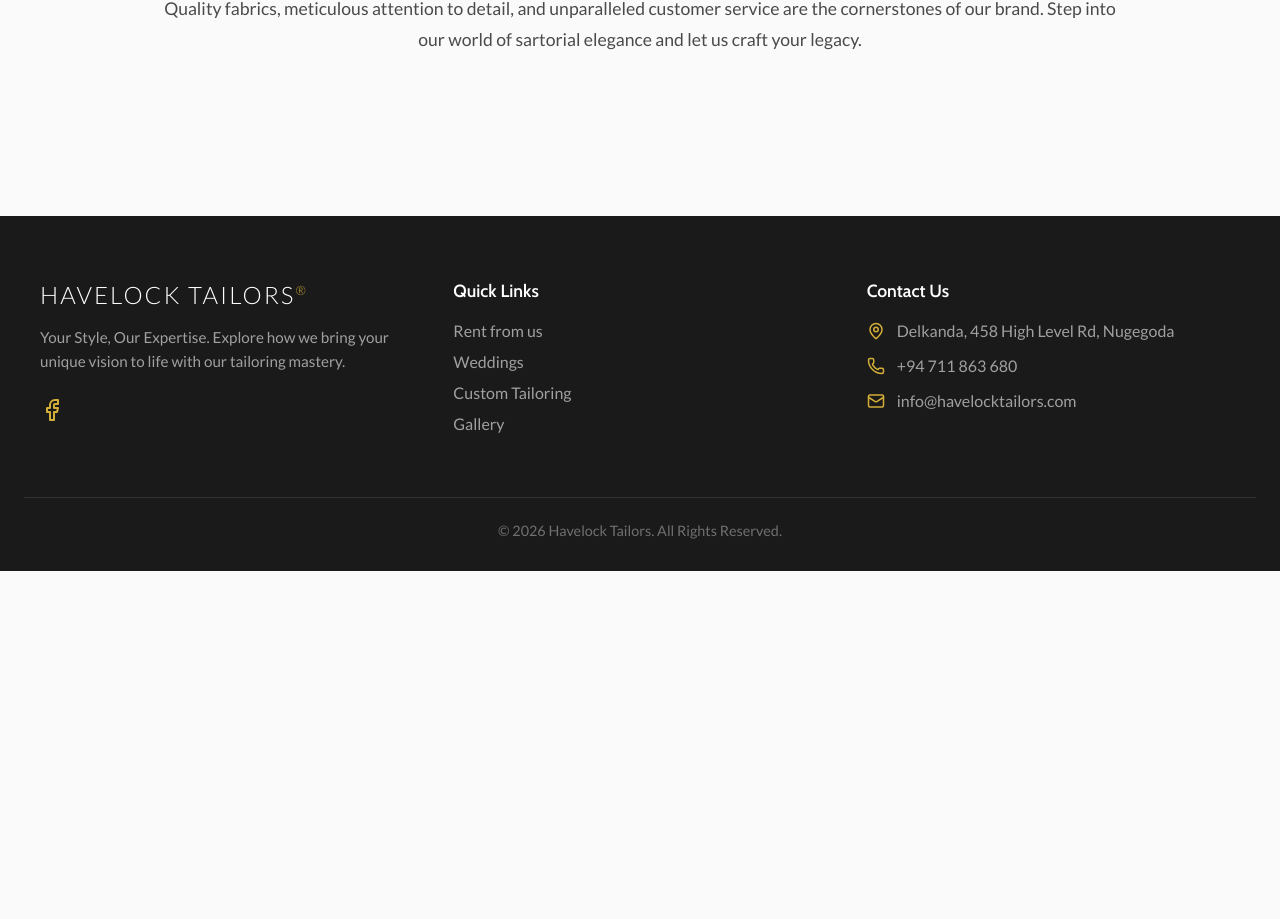
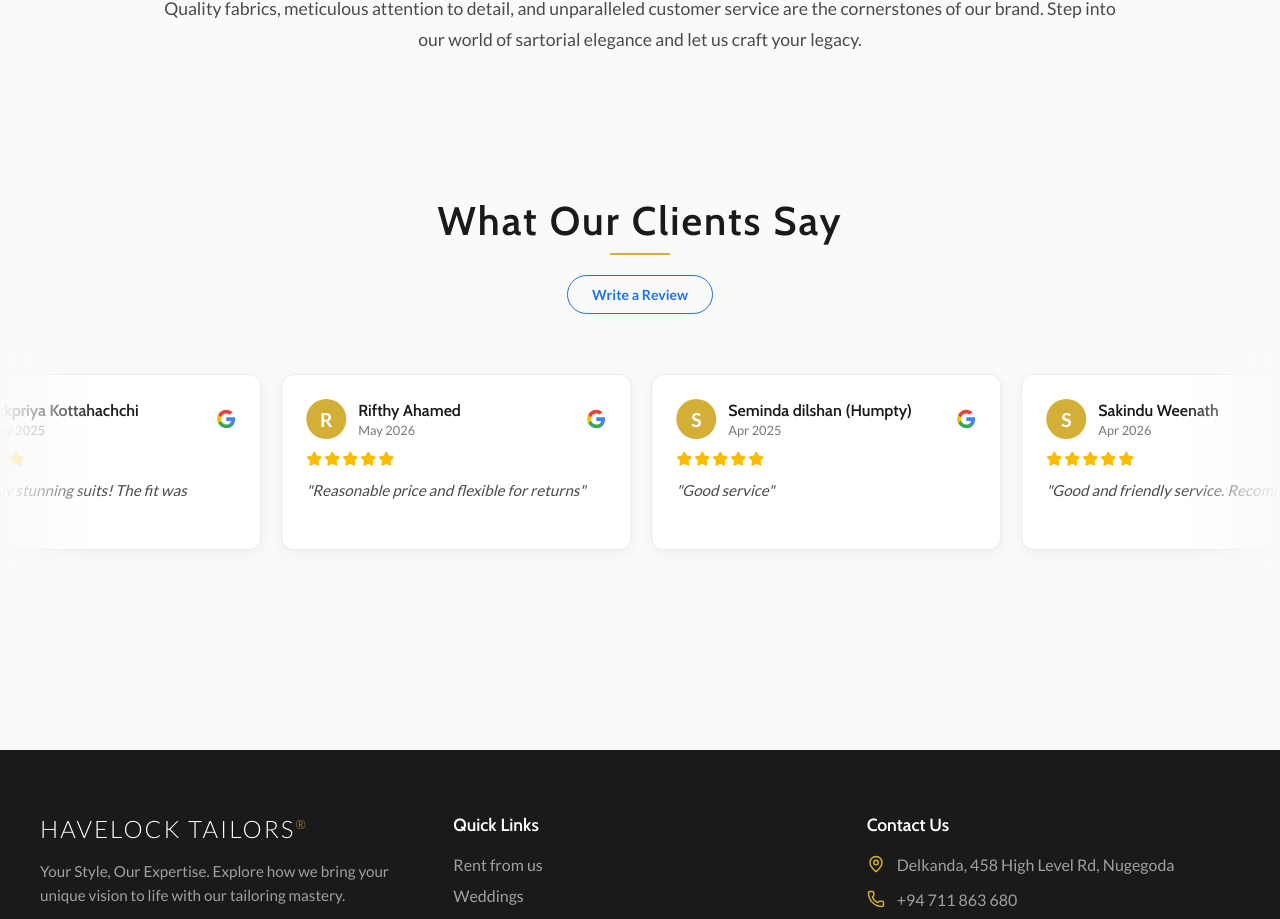
Before and after one commit to isu-craz/HAVELOCK-TAILORS, a Next.js app: page / in a window 1280 px wide. Shown: the part 3612-4531 px from the top of the page. Before the commit the page ends 4183 px from the top, so only its background shows below. Built offline with nearby package versions, Linux system fonts and the light colour scheme.

Commit message:
feat: add infinite scrolling Google Reviews component and update section spacing and developer documentation.

```diff
--- a/app/Home.module.css
+++ b/app/Home.module.css
@@ -184,7 +184,7 @@
 }
 
 .aboutUsSection {
-  scroll-margin-top: 200px;
+  scroll-margin-top: 80px;
   padding: 80px 24px;
   max-width: 1000px;
   margin: 0 auto;
--- a/app/page.js
+++ b/app/page.js
@@ -3,6 +3,7 @@
 import ContentSlider from "@/components/ContentSlider";
 import styles from "./Home.module.css";
 import Gallery from "@/components/Gallery";
+import GoogleReviews from "@/components/GoogleReviews";
 import Link from "next/link";
 
 export default function Home() {
@@ -65,6 +66,8 @@ export default function Home() {
           </p>
         </div>
       </section>
+
+      <GoogleReviews />
     </>
   );
 }
--- /dev/null
+++ b/components/GoogleReviews.jsx
@@ -0,0 +1,122 @@
+"use client";
+
+import { Star } from "lucide-react";
+import styles from "./GoogleReviews.module.css";
+
+// ============================================================================
+// EDIT YOUR REVIEWS HERE
+// You can add, remove, or modify these reviews.
+// Just make sure to keep the same format!
+// ============================================================================
+const REVIEWS = [
+  {
+    id: 1,
+    name: "Sithum Lahiru",
+    initial: "S",
+    text: "Super decent place to rent suits, trousers for your need. Highly recommended!",
+    date: "May 2024",
+    link: "https://maps.app.goo.gl/9zinkGLtnY2FrZdc6"
+  },
+  {
+    id: 2,
+    name: "Lakpriya Kottahachchi",
+    initial: "L",
+    text: "Absolutely stunning suits! The fit was perfect.",
+    date: "May 2025",
+    link: "https://maps.app.goo.gl/63VW8SnAfEBkfDig8"
+  },
+  {
+    id: 3,
+    name: "Rifthy Ahamed",
+    initial: "R",
+    text: "Reasonable price and flexible for returns",
+    date: "May 2026",
+    link: "https://maps.app.goo.gl/boGvodtPbPwPoETQ9"
+  },
+    {
+    id: 4,
+    name: "Seminda dilshan (Humpty)",
+    initial: "S",
+    text: "Good service",
+    date: "Apr 2025",
+    link: "https://maps.app.goo.gl/tGv4eHkezUiSgZL48"
+  },
+  {
+    id: 5,
+    name: "Sakindu Weenath",
+    initial: "S",
+    text: "Good and friendly service. Recommended",
+    date: "Apr 2026",
+    link: "https://maps.app.goo.gl/NBKBrfQ6RNhp6dSq5"
+  },
+  {
+    id: 5,
+    name: "Sakindu Weenath",
+    initial: "S",
+    text: "Good and friendly service. Recommended",
+    date: "Apr 2026",
+    link: "https://maps.app.goo.gl/NBKBrfQ6RNhp6dSq5"
+  }
+  // Note: Add at least 4-5 reviews to make the infinite scrolling loop look good!
+];
+
+export default function GoogleReviews() {
+  // We duplicate the reviews array to create a seamless infinite scrolling loop
+  const scrollItems = [...REVIEWS, ...REVIEWS];
+
+  return (
+    <section className={styles.reviewsSection}>
+      <div className={styles.header}>
+        <h2>What Our Clients Say</h2>
+        <a
+          href="https://g.page/r/CQ8mfmAQU8zIEBM/review"
+          target="_blank"
+          rel="noopener noreferrer"
+          className={styles.writeReviewBtn}
+        >
+          Write a Review
+        </a>
+      </div>
+
+      <div className={styles.marqueeContainer}>
+        <div className={styles.marqueeTrack}>
+          {scrollItems.map((review, index) => (
+            <div key={`${review.id}-${index}`} className={styles.reviewCard}>
+              <a
+                href={review.link || "#"}
+                target="_blank"
+                rel="noopener noreferrer"
+                className={styles.cardHeader}
+              >
+                <div className={styles.userInitial}>
+                  {review.initial}
+                </div>
+                <div className={styles.userInfo}>
+                  <h4>{review.name}</h4>
+                  <span className={styles.date}>{review.date}</span>
+                </div>
+                {/* Official Google G Logo SVG */}
+                <div className={styles.googleLogo}>
+                  <svg viewBox="0 0 24 24" width="20" height="20" xmlns="http://www.w3.org/2000/svg">
+                    <path d="M22.56 12.25c0-.78-.07-1.53-.2-2.25H12v4.26h5.92c-.26 1.37-1.04 2.53-2.21 3.31v2.77h3.57c2.08-1.92 3.28-4.74 3.28-8.09z" fill="#4285F4"/>
+                    <path d="M12 23c2.97 0 5.46-.98 7.28-2.66l-3.57-2.77c-.98.66-2.23 1.06-3.71 1.06-2.86 0-5.29-1.93-6.16-4.53H2.18v2.84C3.99 20.53 7.7 23 12 23z" fill="#34A853"/>
+                    <path d="M5.84 14.09c-.22-.66-.35-1.36-.35-2.09s.13-1.43.35-2.09V7.07H2.18C1.43 8.55 1 10.22 1 12s.43 3.45 1.18 4.93l2.85-2.22.81-.62z" fill="#FBBC05"/>
+                    <path d="M12 5.38c1.62 0 3.06.56 4.21 1.64l3.15-3.15C17.45 2.09 14.97 1 12 1 7.7 1 3.99 3.47 2.18 7.07l3.66 2.84c.87-2.6 3.3-4.53 6.16-4.53z" fill="#EA4335"/>
+                  </svg>
+                </div>
+              </a>
+              <div className={styles.stars}>
+                {[...Array(5)].map((_, i) => (
+                  <Star key={i} size={16} fill="#FBBC04" color="#FBBC04" />
+                ))}
+              </div>
+              <p className={styles.reviewText}>
+                "{review.text}"
+              </p>
+            </div>
+          ))}
+        </div>
+      </div>
+    </section>
+  );
+}
--- /dev/null
+++ b/components/GoogleReviews.module.css
@@ -0,0 +1,205 @@
+.reviewsSection {
+  padding: 60px 0 100px;
+  background-color: var(--bg-primary);
+  width: 100%;
+  overflow: hidden;
+}
+
+.header {
+  display: flex;
+  flex-direction: column;
+  align-items: center;
+  margin-bottom: 40px;
+  padding: 0 24px;
+}
+
+.header h2 {
+  font-size: 2.5rem;
+  letter-spacing: 2px;
+  color: var(--text-primary);
+  margin-bottom: 20px;
+  position: relative;
+  text-align: center;
+}
+
+.header h2::after {
+  content: '';
+  position: absolute;
+  bottom: -10px;
+  left: 50%;
+  transform: translateX(-50%);
+  width: 60px;
+  height: 2px;
+  background-color: var(--accent-color);
+}
+
+.writeReviewBtn {
+  background-color: transparent;
+  color: #1a73e8; /* Google Blue */
+  border: 1px solid #1a73e8;
+  padding: 10px 24px;
+  border-radius: 20px;
+  font-family: var(--font-primary);
+  font-weight: 600;
+  text-decoration: none;
+  transition: all 0.3s ease;
+  font-size: 14px;
+  margin-top: 10px;
+}
+
+.writeReviewBtn:hover {
+  background-color: #1a73e8;
+  color: white;
+}
+
+.marqueeContainer {
+  position: relative;
+  display: flex;
+  width: 100%;
+  overflow: hidden;
+  padding: 20px 0;
+}
+
+/* Gradients for fading edges */
+.marqueeContainer::before,
+.marqueeContainer::after {
+  content: '';
+  position: absolute;
+  top: 0;
+  width: 100px;
+  height: 100%;
+  z-index: 10;
+  pointer-events: none;
+}
+
+.marqueeContainer::before {
+  left: 0;
+  background: linear-gradient(to right, var(--bg-primary) 0%, transparent 100%);
+}
+
+.marqueeContainer::after {
+  right: 0;
+  background: linear-gradient(to left, var(--bg-primary) 0%, transparent 100%);
+}
+
+.marqueeTrack {
+  display: flex;
+  gap: 20px;
+  /*
+    The animation duration dictates the speed.
+    Increase the seconds to make it slower, decrease to make it faster.
+  */
+  animation: marquee 30s linear infinite;
+  padding-left: 20px;
+}
+
+/* Pause the scrolling when the user hovers over a review to read it */
+.marqueeContainer:hover .marqueeTrack {
+  animation-play-state: paused;
+}
+
+.reviewCard {
+  background-color: white;
+  border-radius: 12px;
+  padding: 24px;
+  width: 350px;
+  flex-shrink: 0;
+  box-shadow: 0 4px 15px rgba(0,0,0,0.05);
+  border: 1px solid #eaeaea;
+  display: flex;
+  flex-direction: column;
+  gap: 12px;
+  transition: box-shadow 0.3s ease;
+}
+
+.reviewCard:hover {
+  box-shadow: 0 8px 25px rgba(0,0,0,0.1);
+}
+
+.cardHeader {
+  display: flex;
+  align-items: center;
+  gap: 12px;
+  text-decoration: none;
+  color: inherit;
+  cursor: pointer;
+  transition: opacity 0.2s ease;
+}
+
+.cardHeader:hover {
+  opacity: 0.8;
+}
+
+.userInitial {
+  width: 40px;
+  height: 40px;
+  border-radius: 50%;
+  background-color: var(--accent-color); /* Could also use random colors */
+  color: white;
+  display: flex;
+  justify-content: center;
+  align-items: center;
+  font-weight: bold;
+  font-size: 1.2rem;
+}
+
+.userInfo {
+  flex: 1;
+  display: flex;
+  flex-direction: column;
+}
+
+.userInfo h4 {
+  margin: 0;
+  font-size: 1rem;
+  color: var(--text-primary);
+}
+
+.date {
+  font-size: 0.8rem;
+  color: #777;
+  margin-top: 2px;
+}
+
+.googleLogo {
+  display: flex;
+  align-items: center;
+  justify-content: center;
+}
+
+.stars {
+  display: flex;
+  gap: 2px;
+}
+
+.reviewText {
+  color: var(--text-secondary);
+  font-size: 0.95rem;
+  line-height: 1.5;
+  font-style: italic;
+  margin: 0;
+  overflow: hidden;
+  display: -webkit-box;
+  -webkit-line-clamp: 4; /* Limit to 4 lines */
+  -webkit-box-orient: vertical;
+}
+
+@keyframes marquee {
+  0% {
+    transform: translateX(0);
+  }
+  100% {
+    /* Translate exactly half of the duplicated list */
+    transform: translateX(calc(-50% - 10px));
+  }
+}
+
+@media (max-width: 768px) {
+  .header h2 {
+    font-size: 2rem;
+  }
+
+  .reviewCard {
+    width: 300px;
+  }
+}
```
Also changed, not shown: 2 other files (tests, documents, lock files or other folders).
